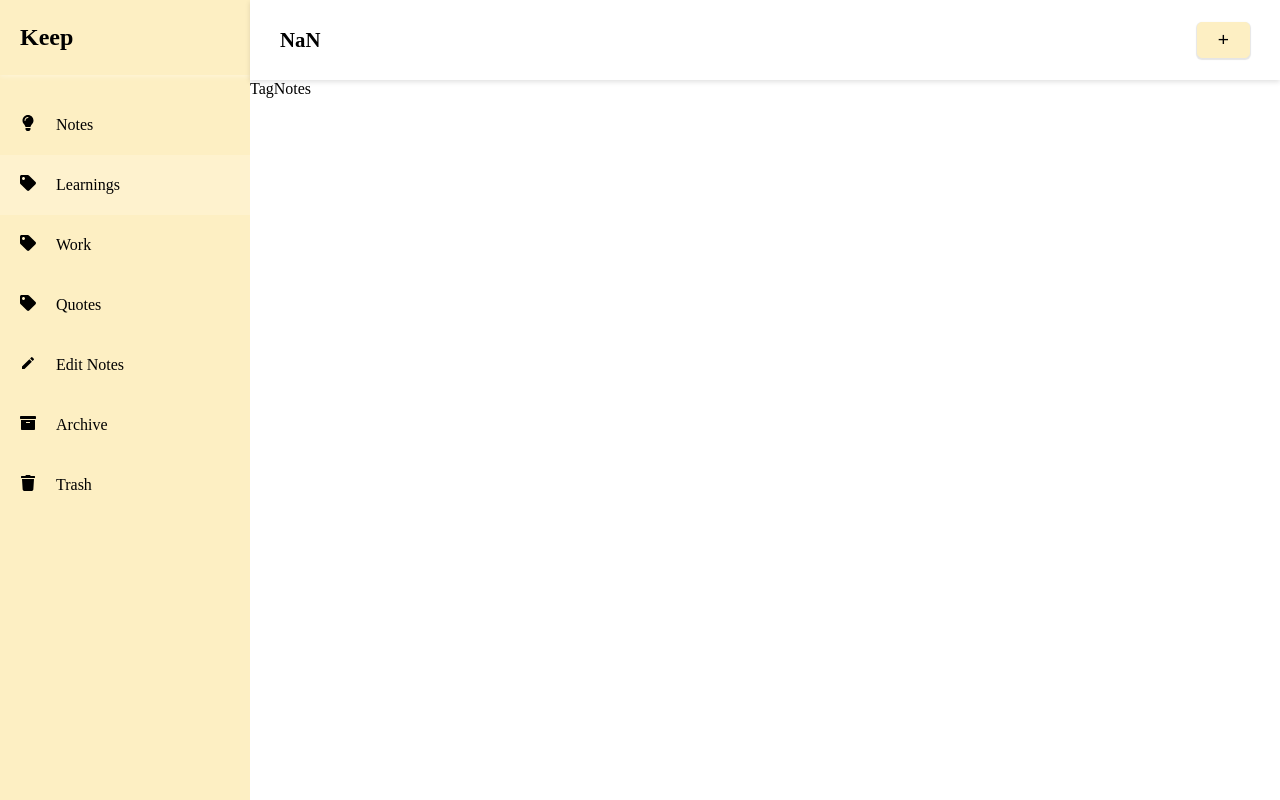
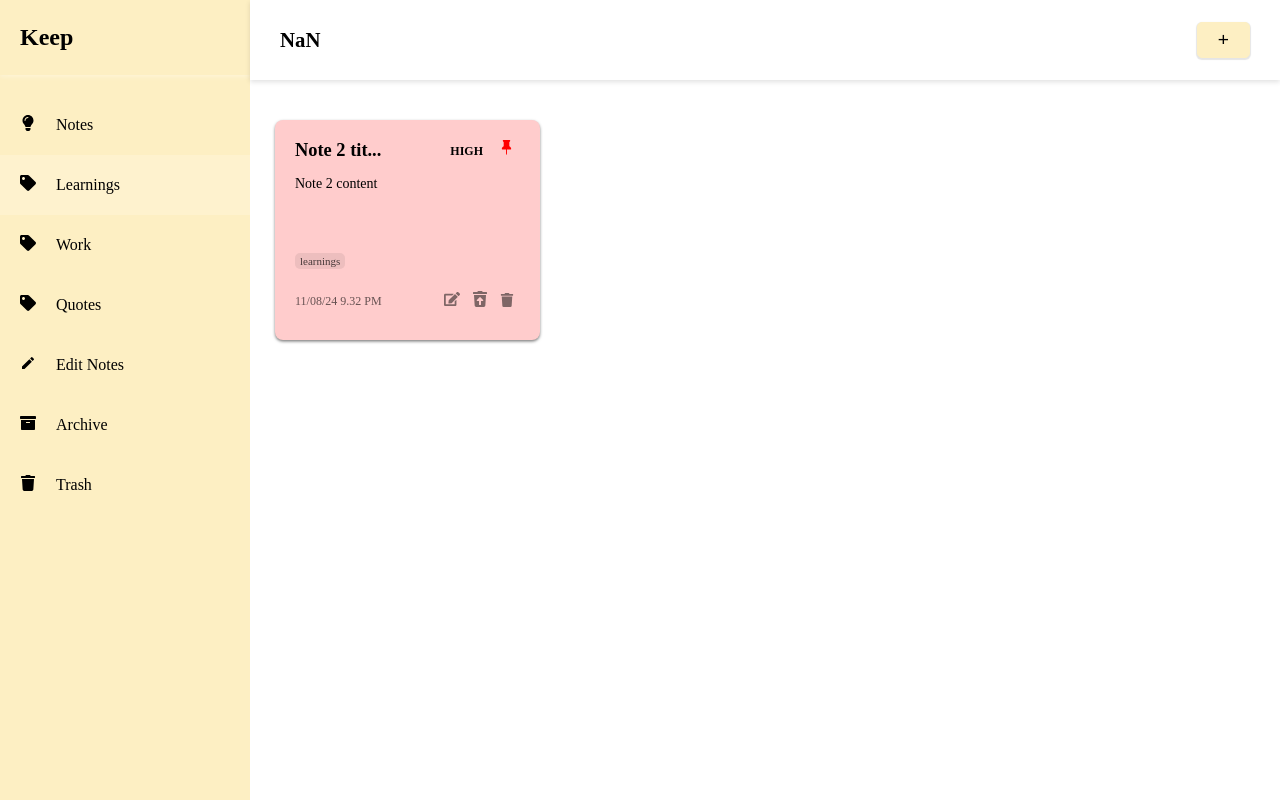
Before and after one commit to JuAhLee/KeepNoteApp, a React (Vite) app: page /tag/learnings in a window 1280 px wide. Built offline with nearby package versions, Linux system fonts and the light colour scheme.

Commit message:
Notes-TagNotePage생성

```diff
--- a/src/pages/TagNotes/TagNotes.tsx
+++ b/src/pages/TagNotes/TagNotes.tsx
@@ -1,7 +1,32 @@
 import React from "react";
 
+import { useParams } from "react-router-dom";
+import { useAppSelector } from "../../hooks/redux";
+import { Note } from "../../types/note";
+import { Container, EmptyMsgBox } from "../../styles/styles";
+import { MainWrapper } from "../../components";
+
 const TagNotes = () => {
-  return <div>TagNotes</div>;
+  const { name } = useParams() as { name: string };
+
+  const { mainNotes } = useAppSelector((state) => state.notesList);
+
+  const notes: Note[] = [];
+  mainNotes.forEach((note) => {
+    if (note.tags.find(({ tag }) => tag === name)) {
+      notes.push(note);
+    }
+  });
+
+  return (
+    <Container>
+      {notes.length === 0 ? (
+        <EmptyMsgBox>노트가 없습니다.</EmptyMsgBox>
+      ) : (
+        <MainWrapper notes={notes} type={name} />
+      )}
+    </Container>
+  );
 };
 
 export default TagNotes;
```
